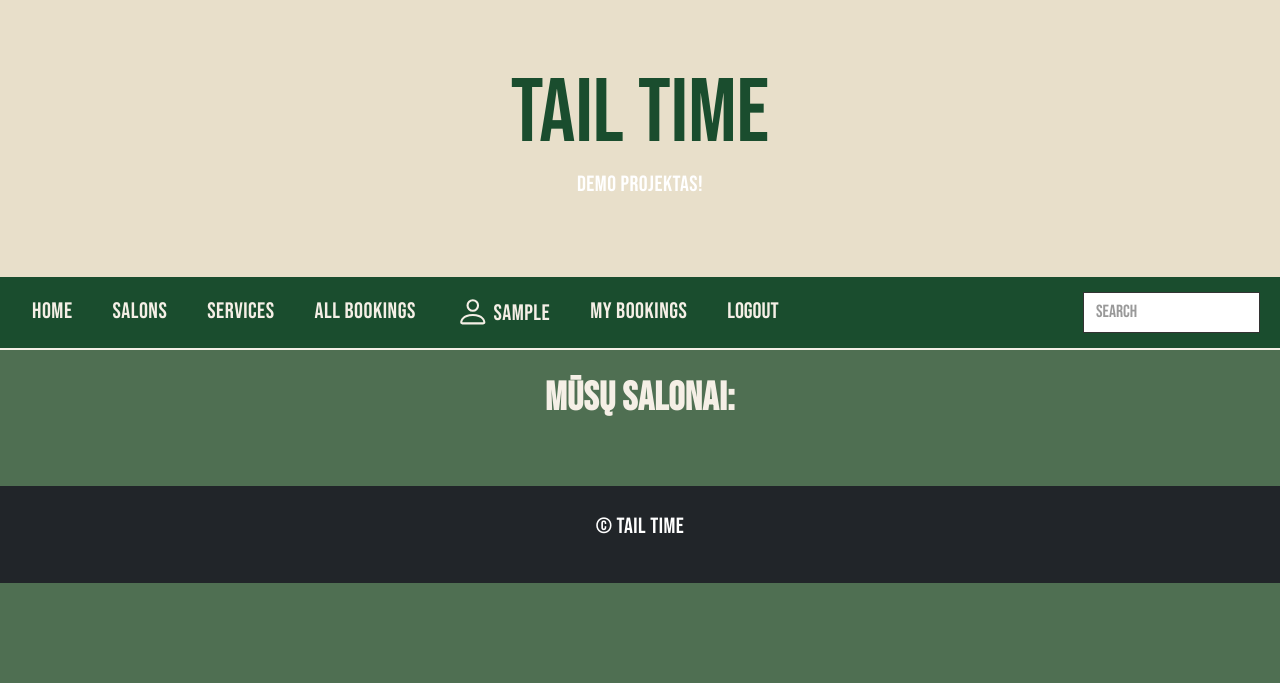
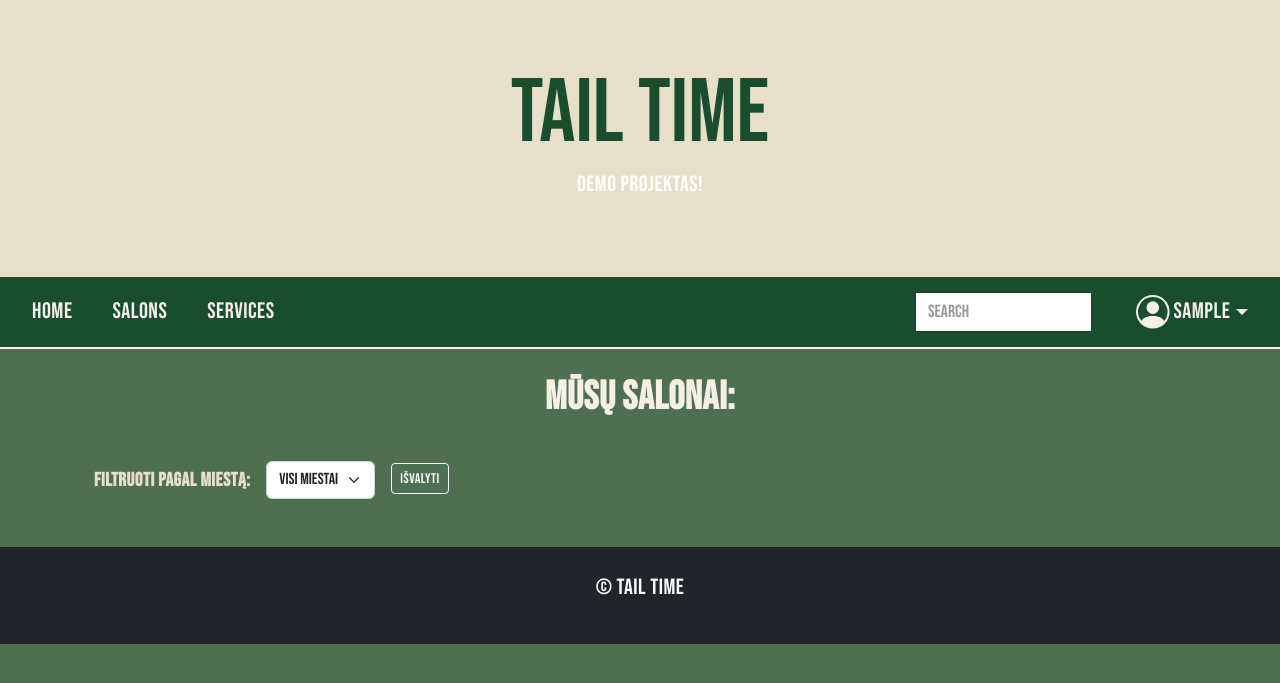
Before and after one commit to LinaDailidaite/TailTime, a Django app: page /salons/ in a window 1280 px wide. Shown: the top 683 px of the page. Run offline with Django 5.2, Linux system fonts and the light colour scheme; the visitor is signed in with stand-in values (Sample User, id 1); data that the repository does not hold is empty.

Commit message:
pridėtas filtravimas prie salonų ir užsakymų, patobulintas dizainas, pridėtas dropdown profilio meniu

```diff
--- a/mysite/pets/models.py
+++ b/mysite/pets/models.py
@@ -54,7 +54,8 @@ class Salon(models.Model):
     display_services.short_description = 'services'
 
 class Service(models.Model):
-    salon = models.ForeignKey(Salon, verbose_name="Salon", on_delete=models.SET_NULL, null=True, blank=True, related_name="services")
+    # Laukas turi būti čia, ne vidinėje klasėje
+    salon = models.ManyToManyField(Salon, verbose_name="Salon", blank=True, related_name="services")
     name = models.CharField(verbose_name="Name", max_length=200)
     description = models.TextField(verbose_name="Description", max_length=500)
     price = models.DecimalField(verbose_name="Price", max_digits=10, decimal_places=0)
--- a/mysite/pets/static/css/styles.css
+++ b/mysite/pets/static/css/styles.css
@@ -337,3 +337,32 @@ form label,
 .service-box:hover .service-price {
     background: rgba(255, 255, 255, 0.2);
 }
+
+.profile-section {
+    background-color: #E8DFCA;
+    padding: 30px;
+    border-radius: 10px;
+    margin-top: 20px;
+    display: inline-block;
+    min-width: 100%;
+    text-align: left;
+}
+
+.dropdown-menu {
+    border: none;
+    box-shadow: 0 4px 8px rgba(0,0,0,0.1);
+}
+
+.dropdown-item:active {
+    background-color: #1a3a32;
+}
+
+.form-label.text-light {
+    color: #f8f9fa !important;
+    text-shadow: 1px 1px 2px rgba(0,0,0,0.5);
+}
+
+.form-select {
+    max-width: 200px;
+    border: 1px solid #ced4da;
+}
--- a/mysite/pets/templates/base.html
+++ b/mysite/pets/templates/base.html
@@ -23,46 +23,59 @@
         <button class="navbar-toggler" type="button" data-bs-toggle="collapse" data-bs-target="#mynavbar">
             <span class="navbar-toggler-icon"></span>
         </button>
+
         <div class="collapse navbar-collapse" id="mynavbar">
             <ul class="navbar-nav me-auto">
                 <li class="nav-item">
                     <a class="nav-link" href="{% url 'index' %}">HOME</a>
                 </li>
                 <li class="nav-item">
-                    <a class="nav-link active" href="{% url 'salons' %}">Salons</a>
+                    <a class="nav-link" href="{% url 'salons' %}">Salons</a>
                 </li>
                 <li class="nav-item">
-                    <a class="nav-link active" href="{% url 'services' %}">Services</a>
+                    <a class="nav-link" href="{% url 'services' %}">Services</a>
                 </li>
+            </ul>
+
+            <div class="d-flex align-items-center">
+                <form action="{% url 'search' %}" method="get" class="d-flex me-3">
+                    <input name="query" class="form-control me-2" type="text" placeholder="Search">
+                </form>
+
+                <ul class="navbar-nav">
+                    {% if user.is_authenticated %}
+                    <li class="nav-item dropdown">
+                        <a class="nav-link dropdown-toggle d-flex align-items-center" href="#" id="profileDropdown" role="button" data-bs-toggle="dropdown" aria-expanded="false">
+                            <svg class="bi bi-person-circle me-1" width="1.5em" height="1.5em" viewBox="0 0 16 16" fill="currentColor" xmlns="http://www.w3.org/2000/svg">
+                                <path d="M11 6a3 3 0 1 1-6 0 3 3 0 0 1 6 0z"/>
+                                <path fill-rule="evenodd" d="M0 8a8 8 0 1 1 16 0A8 8 0 0 1 0 8zm8-7a7 7 0 0 0-5.468 11.37C3.242 11.226 4.805 10 8 10s4.757 1.225 5.468 2.37A7 7 0 0 0 8 1z"/>
+                            </svg>
+                            {{ user.get_username }}
+                        </a>
+                        <ul class="dropdown-menu dropdown-menu-end" aria-labelledby="profileDropdown">
+                            <li><a class="dropdown-item" href="{% url 'profile' %}">My Profile</a></li>
+                            <li><a class="dropdown-item" href="{% url 'mybookings' %}">My Bookings</a></li>
+
                             {% if user.is_staff %}
-                <li class="nav-item">
-                    <a class="nav-link text-warning" href="{% url 'bookings' %}">All bookings</a>
-                </li>
+                            <li><hr class="dropdown-divider"></li>
+                            <li><a class="dropdown-item text-warning" href="{% url 'bookings' %}">Admin: All Bookings</a></li>
                             {% endif %}
-                {% if user.is_authenticated %}
-                <li class="nav-item"><a class="nav-link" href="{% url 'profile' %}">
-                  <svg class="bi bi-person" width="1.5em" height="1.5em" viewBox="0 0 16 16" fill="currentColor" xmlns="http://www.w3.org/2000/svg">
-                    <path fill-rule="evenodd" d="M13 14s1 0 1-1-1-4-6-4-6 3-6 4 1 1 1 1h10zm-9.995-.944v-.002.002zM3.022 13h9.956a.274.274 0 00.014-.002l.008-.002c-.001-.246-.154-.986-.832-1.664C11.516 10.68 10.289 10 8 10c-2.29 0-3.516.68-4.168 1.332-.678.678-.83 1.418-.832 1.664a1.05 1.05 0 00.022.004zm9.974.056v-.002.002zM8 7a2 2 0 100-4 2 2 0 000 4zm3-2a3 3 0 11-6 0 3 3 0 016 0z" clip-rule="evenodd"/>
-                  </svg>
-                {{ user.get_username }}</a></li>
-                <li class="nav-item">
-                    <a class="nav-link active" href="{% url 'mybookings' %}">My bookings</a>
-                </li>
-                <li class="nav-item">
-                    <form method="post" action="{% url 'logout' %}">
+
+                            <li><hr class="dropdown-divider"></li>
+                            <li>
+                                <form method="post" action="{% url 'logout' %}" class="px-3">
                                     {% csrf_token %}
-                        <button class="nav-link" type="submit">Logout</button>
+                                    <button class="btn btn-sm btn-danger w-100" type="submit">Logout</button>
                                 </form>
                             </li>
+                        </ul>
+                    </li>
                     {% else %}
-                <li class="nav-item"><a class="nav-link" href="{% url 'login'%}">Login</a></li>
-                <li class="nav-item"><a class="nav-link" href="{% url 'signup'%}">Signup</a></li>
+                    <li class="nav-item"><a class="nav-link" href="{% url 'login' %}">Login</a></li>
+                    <li class="nav-item"><a class="nav-link" href="{% url 'signup' %}">Signup</a></li>
                     {% endif %}
-
                 </ul>
-            <form action="{% url 'search' %}" method="get" class="d-flex">
-                <input name="query" class="form-control me-2" type="text" placeholder="Search">
-            </form>
+            </div>
         </div>
     </div>
 </nav>
--- a/mysite/pets/templates/salon.html
+++ b/mysite/pets/templates/salon.html
@@ -27,7 +27,7 @@
 
     <hr>
 
-    <h3 class="mt-4">Mūsų teikiamos paslaugos:</h3>
+    <h1 class="mt-4">Mūsų teikiamos paslaugos:</h1>
     <div class="services-container mb-4">
         {% for service in salon.services.all %}
             <a href="{% url 'service' service.id %}" class="btn btn-service-badge">
--- a/mysite/pets/templates/salons.html
+++ b/mysite/pets/templates/salons.html
@@ -7,7 +7,26 @@
 
 <div class="salons-container">
     <h1 class="page-title">Mūsų salonai:</h1>
-
+<div class="container mb-4">
+    <form method="get" class="row g-3 align-items-center">
+        <div class="col-auto">
+            <label for="city" class="form-label mb-0 fw-bold" style="color: #E8DFCA;">Filtruoti pagal miestą:</label>
+        </div>
+        <div class="col-auto">
+            <select name="city" id="city" class="form-select" onchange="this.form.submit()">
+                <option value="">Visi miestai</option>
+                {% for city in cities %}
+                    <option value="{{ city }}" {% if selected_city == city %}selected{% endif %}>
+                        {{ city }}
+                    </option>
+                {% endfor %}
+            </select>
+        </div>
+        <div class="col-auto">
+            <a href="{% url 'salons' %}" class="btn btn-outline-light btn-sm">Išvalyti</a>
+        </div>
+    </form>
+</div>
     <div class="row justify-content-center g-4"> {% for salon in salons %}
         <div class="col-md-4 d-flex align-items-stretch justify-content-center">
             <div class="card salon-card shadow-sm"> {% if salon.image %}
--- a/mysite/pets/views.py
+++ b/mysite/pets/views.py
@@ -15,11 +15,17 @@ from .forms import BookingCreateUpdateForm
 from django.utils import timezone
 
 def salons(request):
+    cities = Salon.objects.values_list('city', flat=True).distinct()
+    selected_city = request.GET.get('city')
     salons = Salon.objects.all()
+    if selected_city:
+        salons = salons.filter(city=selected_city)
+
     context = {
-        'salons': salons
+        'salons': salons,
+        'cities': cities,
+        'selected_city': selected_city,
     }
-    print(salons)
     return render(request, template_name='salons.html', context=context)
 
 
@@ -136,6 +142,22 @@ class BookingListView(LoginRequiredMixin, UserPassesTestMixin, generic.ListView)
     context_object_name = "bookings"
     template_name = "bookings.html"
 
+    def get_queryset(self):
+        queryset = Booking.objects.all().order_by('date_time')
+        date_from = self.request.GET.get('date_from')
+        date_to = self.request.GET.get('date_to')
+        if date_from:
+            queryset = queryset.filter(date_time__date__gte=date_from)
+        if date_to:
+            queryset = queryset.filter(date_time__date__lte=date_to)
+        return queryset
+
+    def get_context_data(self, **kwargs):
+        context = super().get_context_data(**kwargs)
+        context['date_from'] = self.request.GET.get('date_from')
+        context['date_to'] = self.request.GET.get('date_to')
+        return context
+
     def test_func(self):
         return self.request.user.is_staff
 
@@ -146,19 +168,28 @@ class BookingDetailView(LoginRequiredMixin, UserPassesTestMixin, generic.DetailV
     template_name = "booking_detail.html"
 
     def test_func(self):
-        return self.request.user.is_staff
+        return self.request.user.is_authenticated
 
 # CREATE VIEW
 class BookingCreateView(LoginRequiredMixin, UserPassesTestMixin, generic.CreateView):
     model = Booking
     template_name = "booking_form.html"
     form_class = BookingCreateUpdateForm
-    success_url = reverse_lazy('bookings')
+    success_url = reverse_lazy('mybookings')
 
     def get_form_kwargs(self):
         kwargs = super().get_form_kwargs()
         kwargs['salon_id'] = self.kwargs.get('salon_id')
+        kwargs['request_user'] = self.request.user
         return kwargs
+
+    def form_valid(self, form):
+        if form.cleaned_data['date_time'] < timezone.now():
+            form.add_error('date_time', "Can't book time in the past")
+            return self.form_invalid(form)
+        if not self.request.user.is_staff:
+            form.instance.user = self.request.user
+        return super().form_valid(form)
 
     def get_initial(self):
         initial = super().get_initial()
@@ -166,7 +197,7 @@ class BookingCreateView(LoginRequiredMixin, UserPassesTestMixin, generic.CreateV
         return initial
 
     def test_func(self):
-        return self.request.user.is_staff
+        return self.request.user.is_authenticated
 
     def get_context_data(self, **kwargs):
         context = super().get_context_data(**kwargs)
@@ -186,7 +217,7 @@ class BookingUpdateView(LoginRequiredMixin, UserPassesTestMixin, generic.UpdateV
         return reverse("booking-detail", kwargs={"pk": self.object.pk})
 
     def test_func(self):
-        return self.request.user.is_staff
+        return self.request.user.is_authenticated
 
     def get_form_kwargs(self):
         kwargs = super().get_form_kwargs()
```
Also changed, not shown: mysite/pets/admin.py (+20 -3 lines), mysite/pets/forms.py (+16 -1 lines), mysite/pets/templates/bookings.html (+19 -0 lines), mysite/pets/templates/profile.html (+5 -3 lines), mysite/pets/templates/service.html (+13 -0 lines). Lines whose indentation alone changed are shown as unchanged.
